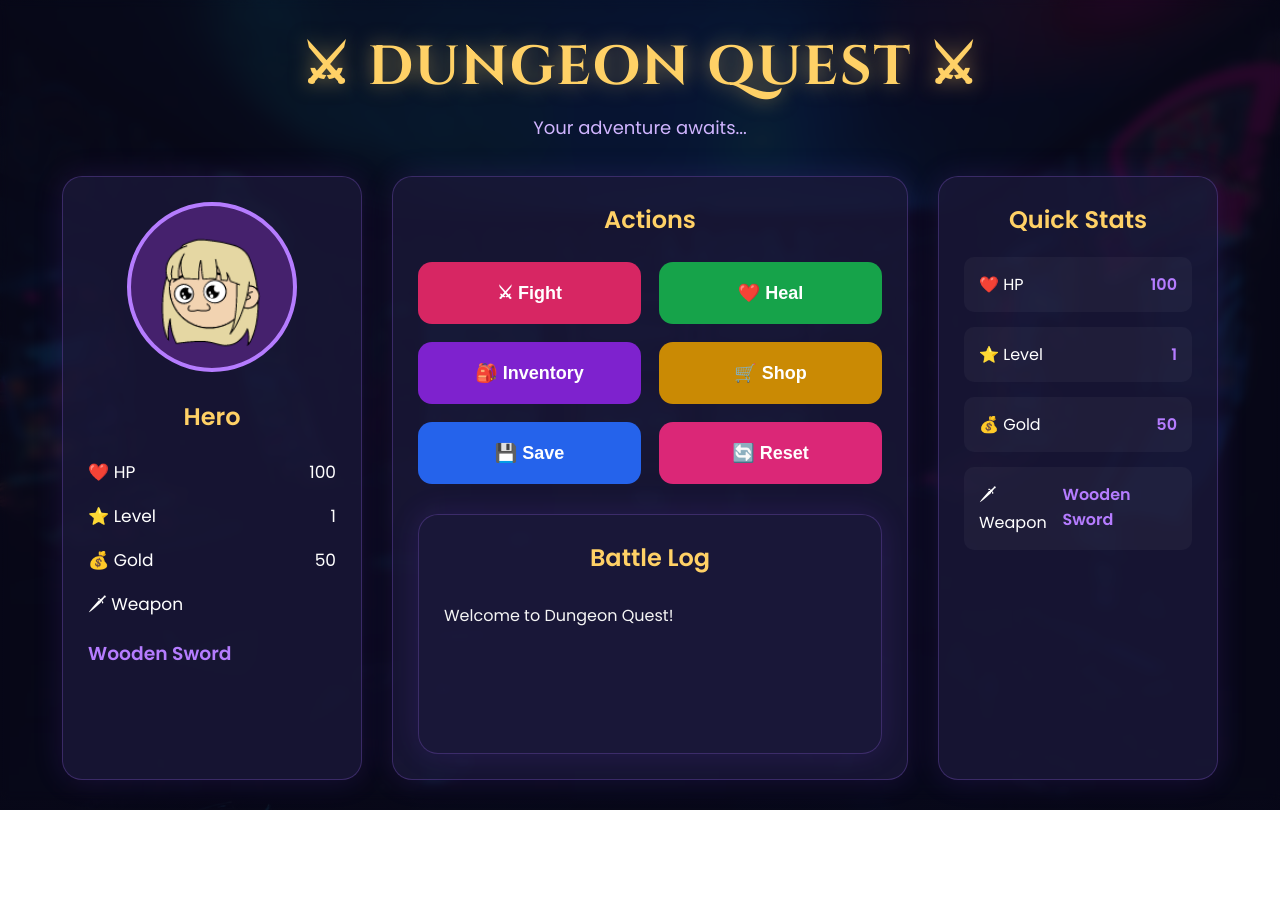
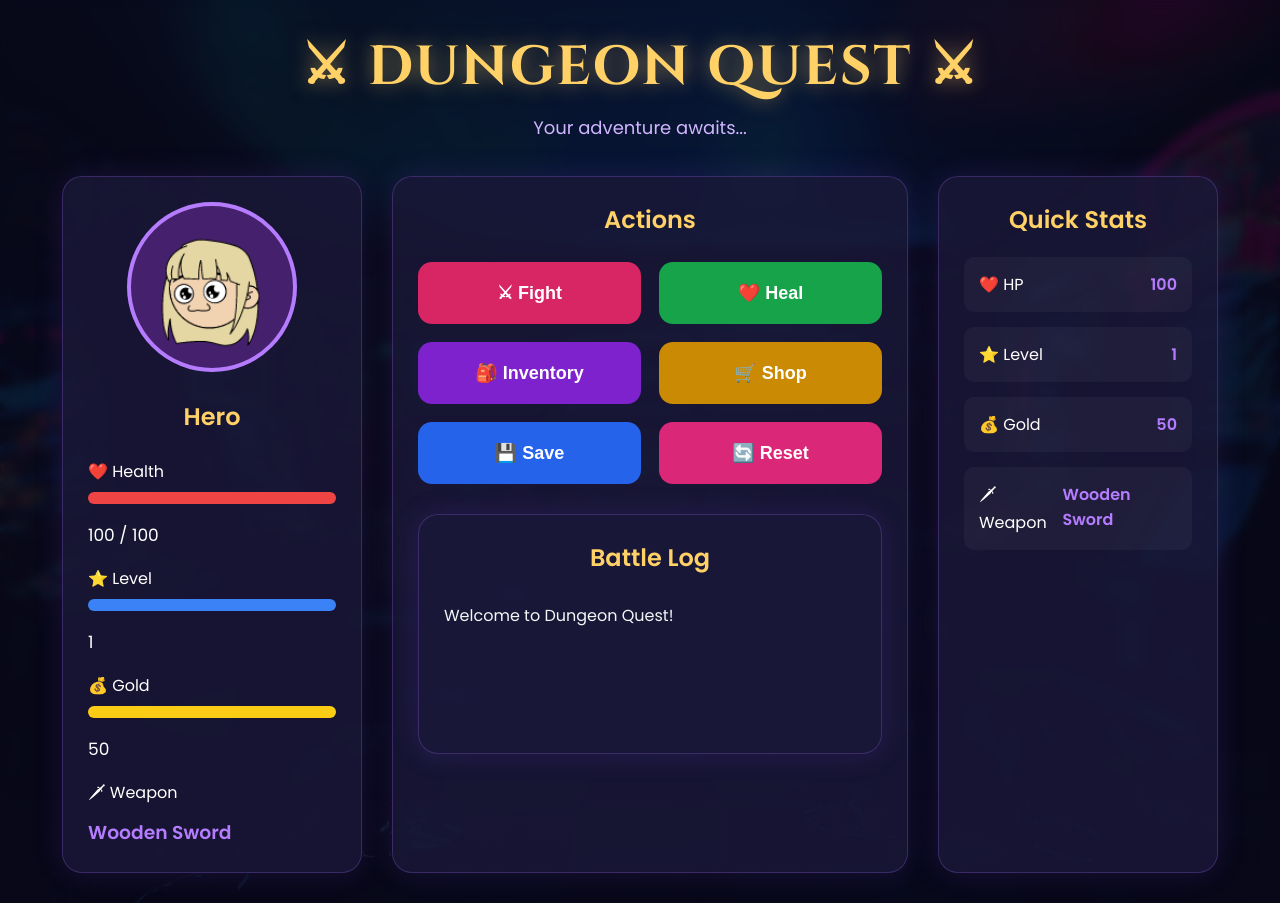
Before and after one commit to srishtisaini4444/dungeon-quest-api, a website: page public/index.html in a window 1280 px wide. Before the commit the page ends 810 px from the top, so only its background shows below. Drawn offline with Linux system fonts and the light colour scheme; no server answers.

Commit message:
Add RPG progress bars for player stats

```diff
--- a/public/index.html
+++ b/public/index.html
@@ -31,7 +31,7 @@
 
 <div class="main-grid">
 
-<!-- LEFT -->
+
 
 <div class="hero-card">
 
@@ -45,13 +45,31 @@
 
 <div class="stats">
 
-<p>❤️ HP <span id="hp">100</span></p>
+<label>❤️ Health</label>
 
-<p>⭐ Level <span id="level">1</span></p>
+<div class="progress">
+    <div class="fill health" id="healthBar"></div>
+</div>
 
-<p>💰 Gold <span id="gold">50</span></p>
+<p id="hp">100 / 100</p>
 
-<p>🗡 Weapon</p>
+<label>⭐ Level</label>
+
+<div class="progress">
+    <div class="fill xp" id="xpBar"></div>
+</div>
+
+<p id="level">1</p>
+
+<label>💰 Gold</label>
+
+<div class="progress">
+    <div class="fill gold" id="goldBar"></div>
+</div>
+
+<p id="gold">50</p>
+
+<label>🗡 Weapon</label>
 
 <h3 id="weapon">Wooden Sword</h3>
 
@@ -59,7 +77,7 @@
 
 </div>
 
-<!-- CENTER -->
+
 
 <div class="center-panel">
 
@@ -95,7 +113,7 @@ Welcome to Dungeon Quest!
 
 </div>
 
-<!-- RIGHT -->
+
 
 <div class="info-card">
 
--- a/public/script.js
+++ b/public/script.js
@@ -8,6 +8,15 @@ async function loadPlayer(){
     document.getElementById("level").textContent = player.level;
     document.getElementById("gold").textContent = player.gold;
     document.getElementById("weapon").textContent = player.weapon;
+
+    document.getElementById("healthBar").style.width =
+player.hp + "%";
+
+document.getElementById("xpBar").style.width =
+player.xp + "%";
+
+document.getElementById("goldBar").style.width =
+Math.min(player.gold,100) + "%";
 
 }
 
@@ -25,6 +34,7 @@ async function fight(){
     document.getElementById("level").textContent = result.player.level;
     document.getElementById("gold").textContent = result.player.gold;
     document.getElementById("weapon").textContent = result.player.weapon;
+
 
    document.getElementById("battleLog").innerHTML = `
 <h3>⚔️ Battle Result</h3>
--- a/public/style.css
+++ b/public/style.css
@@ -213,3 +213,30 @@ font-size: 42px;
 }
 
 }
+
+.progress{
+    width:100%;
+    height:12px;
+    background:#2b2440;
+    border-radius:20px;
+    overflow:hidden;
+    margin:8px 0 12px;
+}
+
+.fill{
+    height:100%;
+    width:100%;
+    transition:.5s;
+}
+
+.health{
+    background:#ef4444;
+}
+
+.xp{
+    background:#3b82f6;
+}
+
+.gold{
+    background:#facc15;
+}
```
